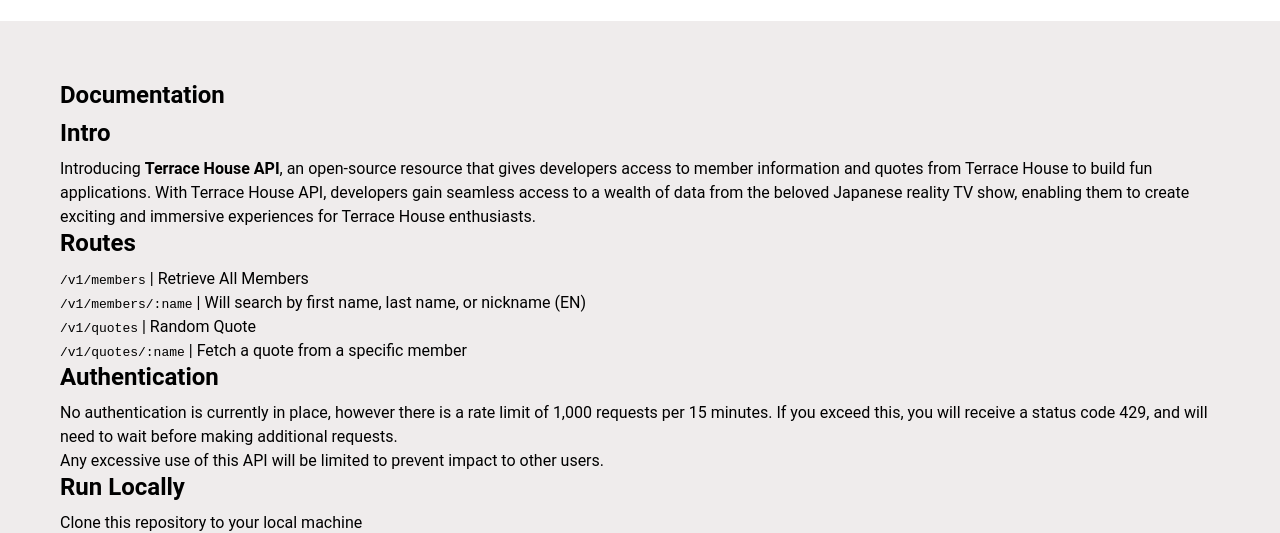
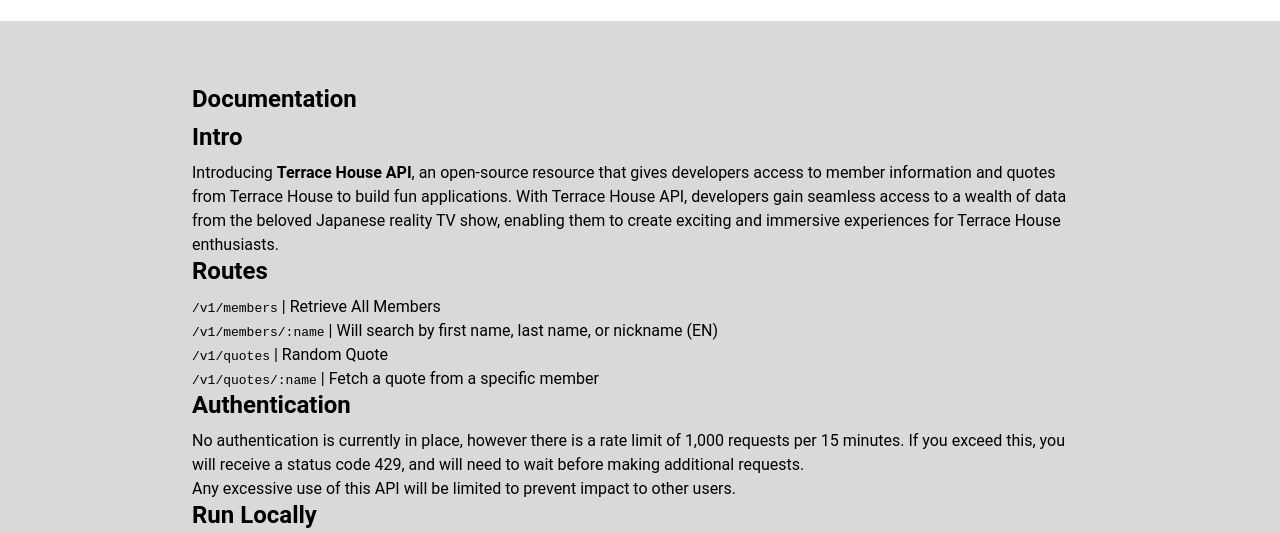
Before and after one commit to Parker9706/terrace-house-api, a website: page src/frontend/index.html in a window 1280 px wide. Shown: the part 271-804 px from the top of the page. Drawn offline with Linux system fonts and the light colour scheme.

Commit message:
Frontend changes

```diff
--- a/src/frontend/styles.css
+++ b/src/frontend/styles.css
@@ -1,5 +1,6 @@
 html {
   font-family: 'Roboto', sans-serif;
+  /* color: rgb(250, 250, 250); */
 }
 
 body, h1, p {
@@ -18,8 +19,10 @@
 }
 
 #documentation {
-  padding: 60px;
-  background-color: #efecec;
+  padding: 15%;
+  padding-top: 5%;
+  padding-bottom: 5%;
+  background-color: #dad8d8;
 }
 
 h1 {
```
Also changed, not shown: src/routes.js (+4 -5 lines).
